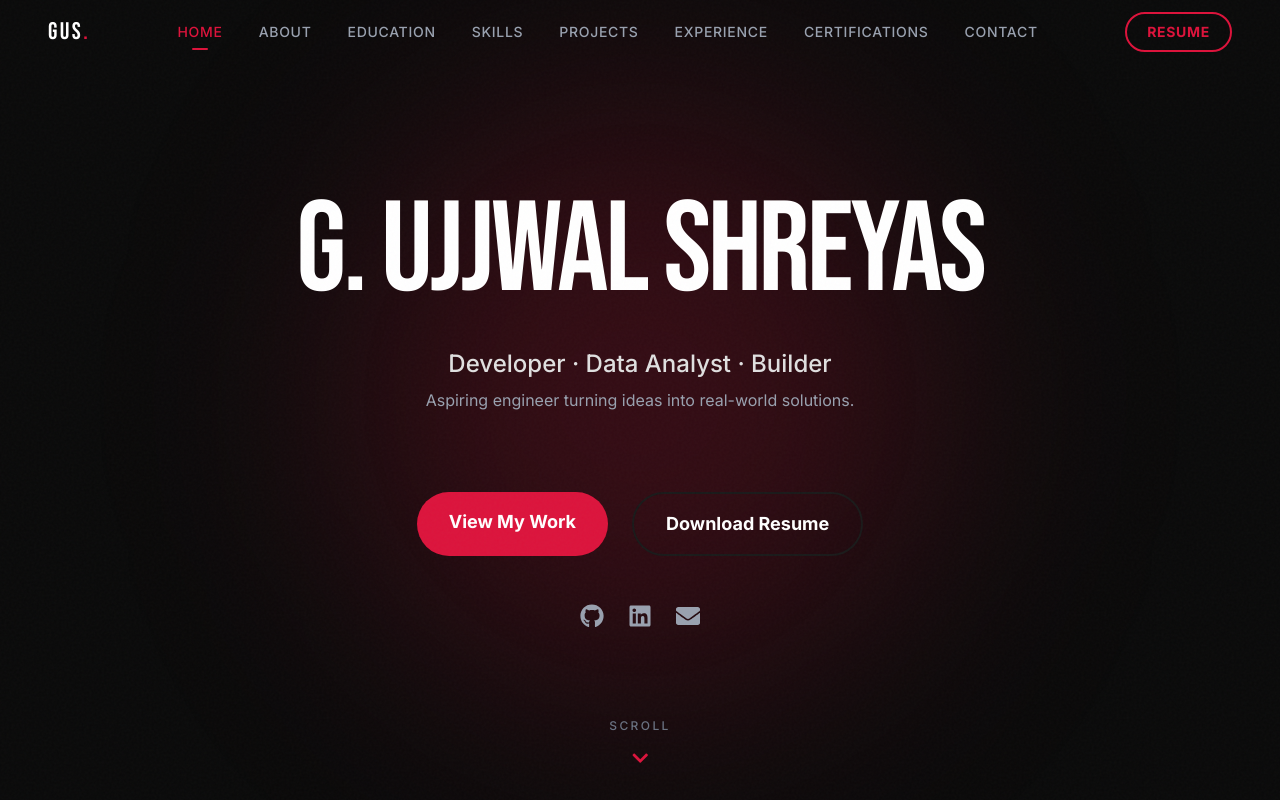
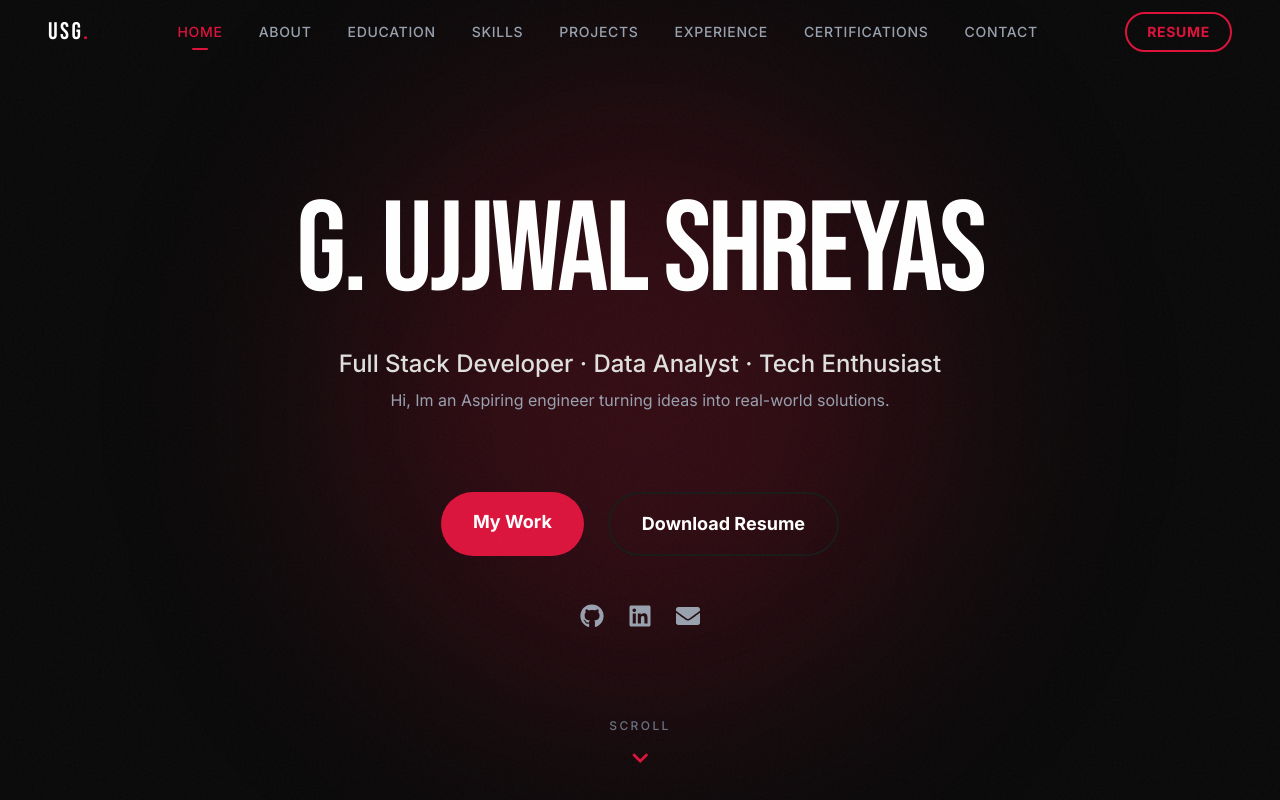
Before and after one commit to UjjwalShreyas/portfolio, a Next.js app: page / in a window 1280 px wide. Shown: the top 800 px of the page. Built offline with nearby package versions, Linux system fonts and the light colour scheme.

Commit message:
fix: update Tata simulation date to Jan 2026, minor heading spacing fix

```diff
--- a/src/components/CertificationsSection.tsx
+++ b/src/components/CertificationsSection.tsx
@@ -123,7 +123,7 @@ export default function CertificationsSection() {
     >
       <div className="max-w-7xl mx-auto px-6 md:px-12">
         <h2 className="font-heading text-4xl md:text-6xl text-white text-center mb-4">
-          <span className="text-[var(--color-scarlet-red)]">Certifications</span> &amp; Extras
+          <span className="text-[var(--color-scarlet-red)]">Certifications </span> &amp; Extras
         </h2>
         <p className="text-gray-500 text-center mb-16 text-sm uppercase tracking-widest">
           Click any card to view the certificate
--- a/src/components/ContactSection.tsx
+++ b/src/components/ContactSection.tsx
@@ -47,7 +47,7 @@ export default function ContactSection() {
       <div className="grid grid-cols-1 lg:grid-cols-2 gap-16">
         <div>
           <h2 className="font-heading text-5xl md:text-7xl text-white mb-6">
-            Let&apos;s Build <span className="text-[var(--color-scarlet-red)]">Something.</span>
+            Let&apos;s Build <span className="text-[var(--color-scarlet-red)]">Together.</span>
           </h2>
           <p className="text-xl text-gray-400 mb-12 max-w-md">
             Have an idea or a project in mind? Reach out and let&apos;s turn it into reality.
--- a/src/components/ExperienceSection.tsx
+++ b/src/components/ExperienceSection.tsx
@@ -23,7 +23,7 @@ const experiences = [
     company: "Tata Group",
     role: "GenAI-Powered Data Analytics Job Simulation",
     platform: "Forage",
-    date: "2025",
+    date: "Jan 2026",
     certUrl: "https://www.linkedin.com/posts/ujjwalshreyasg_tata-ugcPost-7469391419246292992-BJMK/",
     details: [
       "Explored Generative AI applications in data analytics workflows.",
--- a/src/components/HeroSection.tsx
+++ b/src/components/HeroSection.tsx
@@ -33,7 +33,7 @@ export default function HeroSection() {
           transition={{ delay: 1, duration: 0.8 }}
           className="text-lg md:text-2xl text-[var(--color-muted-white)] font-medium mb-2"
         >
-          Developer · Data Analyst · Builder
+          Full Stack Developer · Data Analyst · Tech Enthusiast
         </motion.p>
         <motion.p
           initial={{ opacity: 0, y: 20 }}
@@ -41,7 +41,7 @@ export default function HeroSection() {
           transition={{ delay: 1.2, duration: 0.8 }}
           className="text-gray-400 mb-8 max-w-lg"
         >
-          Aspiring engineer turning ideas into real-world solutions.
+         Hi, Im an Aspiring engineer turning ideas into real-world solutions.
         </motion.p>
 
         <motion.div
@@ -51,7 +51,7 @@ export default function HeroSection() {
           className="flex flex-col sm:flex-row gap-6 mt-12 w-full sm:w-auto relative z-10 justify-center"
         >
           <MagneticButton href="#projects" className="px-8 py-4 text-lg bg-[var(--color-scarlet-red)] text-white font-bold rounded-full hover:bg-red-700 transition-all duration-300 hover:scale-105" data-interactive="true">
-            View My Work
+          My Work
           </MagneticButton>
           <MagneticButton
             onClick={() => {
--- a/src/components/Navbar.tsx
+++ b/src/components/Navbar.tsx
@@ -69,7 +69,7 @@ export default function Navbar() {
             className="font-heading text-2xl tracking-widest text-white hover:text-[var(--color-scarlet-red)] transition-colors duration-300 select-none"
             data-interactive="true"
           >
-            GUS<span className="text-[var(--color-scarlet-red)]">.</span>
+            USG<span className="text-[var(--color-scarlet-red)]">.</span>
           </button>
 
           {/* ── Desktop Links ── */}
--- a/src/components/ProjectsSection.tsx
+++ b/src/components/ProjectsSection.tsx
@@ -43,7 +43,7 @@ export default function ProjectsSection() {
     <section id="projects" className="py-24 bg-[var(--color-dark-bg)]">
       <div className="max-w-7xl mx-auto px-6 md:px-12">
         <h2 className="font-heading text-4xl md:text-6xl text-white text-center mb-16">
-          Selected <span className="text-[var(--color-scarlet-red)]">Projects</span>
+          My <span className="text-[var(--color-scarlet-red)]">Projects</span>
         </h2>
 
         {/* 2-Column Responsive Grid */}
```
